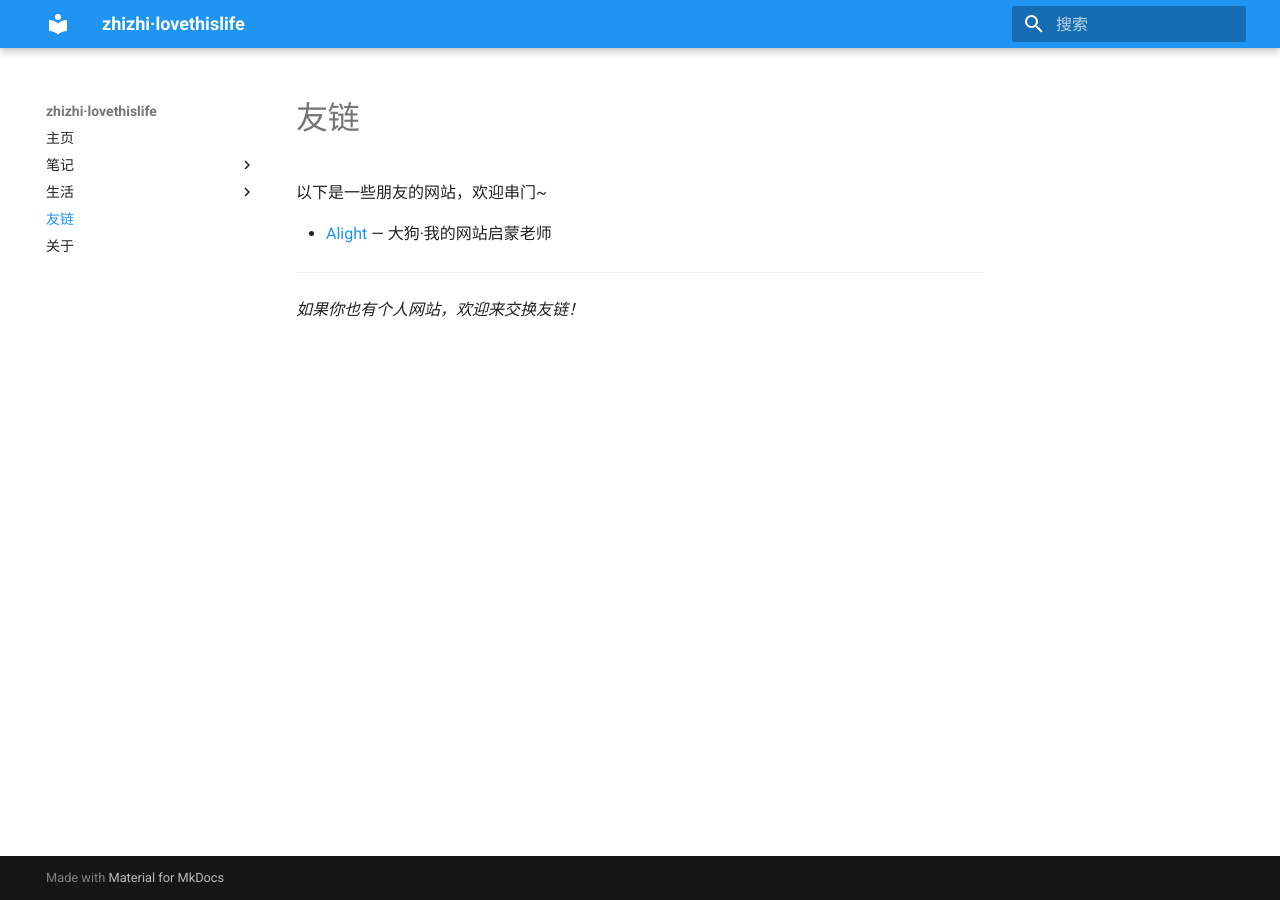
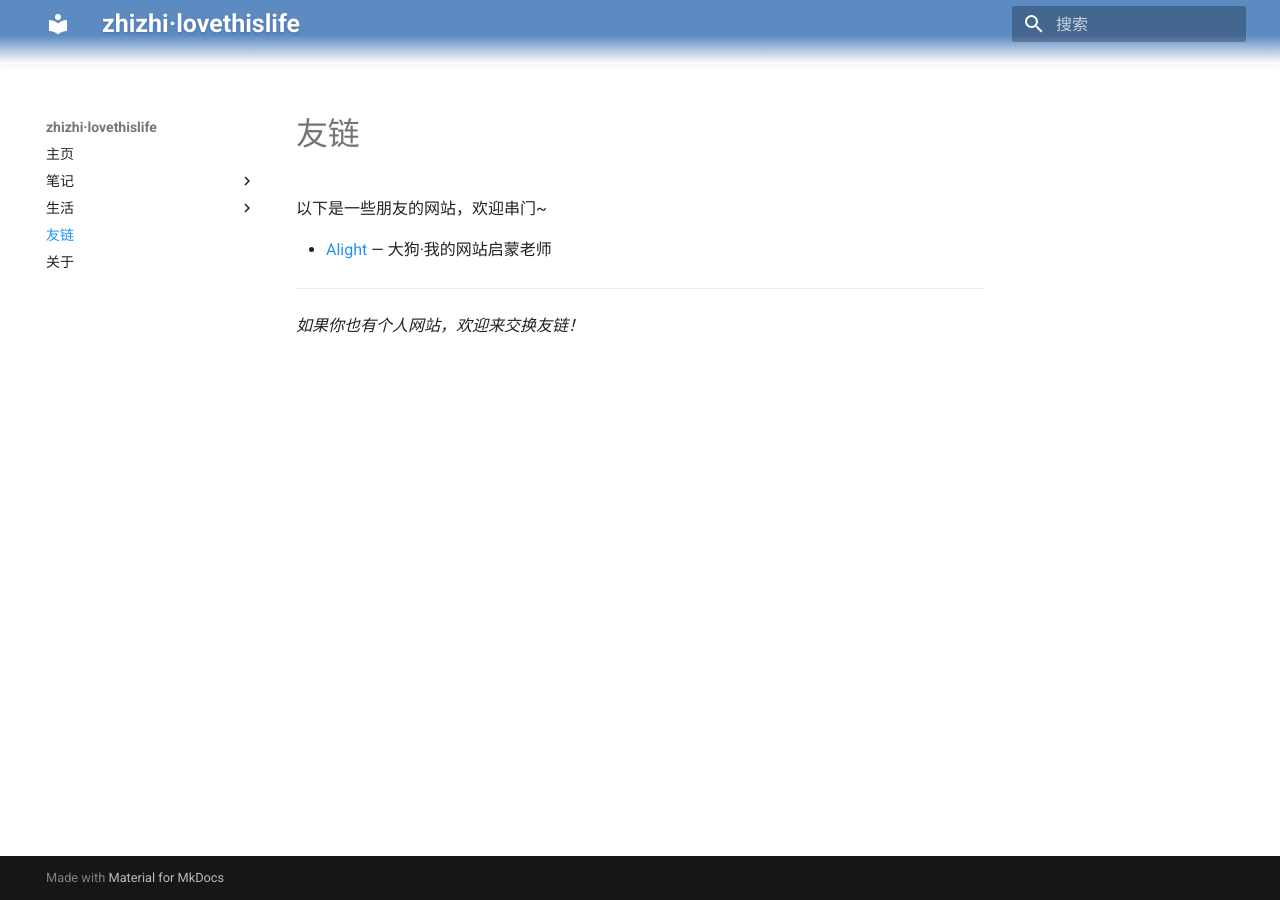
Before and after one commit to Zhi1Pan/Zhi1Pan.github.io, an MkDocs documentation site: the page built from docs/friends/index.md, in a window 1280 px wide. Built offline with MkDocs 1.6.1 and Material for MkDocs 9.7.7, drawn with Linux system fonts in a browser that asks for light colours.

Commit message:
美化主题色、导航栏渐变、主页背景虚化及字体调整

```diff
--- a/docs/stylesheets/extra.css
+++ b/docs/stylesheets/extra.css
@@ -25,7 +25,7 @@
   display: flex;
   justify-content: center;
   gap: 4rem;
-  margin-top: 7rem;
+  margin-top: 5rem;
   max-width: 60%;
   width: 100%;
   margin-left: auto;
@@ -198,3 +198,39 @@ html {
   border-radius: 4px;
   box-shadow: 0 1px 6px rgba(0, 0, 0, 0.08);
 }
+
+/* 网站主题色 - 优雅蓝 */
+:root {
+  --md-primary-fg-color: #5c8bc2;
+  --md-primary-fg-color--light: #8db4da;
+  --md-primary-fg-color--dark: #3d6a9e;
+  --md-accent-fg-color: #7bc8e8;
+  --md-accent-fg-color--transparent: rgba(123, 200, 232, 0.1);
+}
+
+/* 导航栏渐变：上蓝下白 */
+.md-header {
+  background: linear-gradient(180deg, #5c8bc2 0%, #5c8bc2 55%, #ffffff 100%) !important;
+  box-shadow: 0 1px 8px rgba(0, 0, 0, 0.06) !important;
+  height: 3.2rem !important;
+}
+
+.md-header__topic {
+  color: #ffffff !important;
+  text-shadow: 0 1px 3px rgba(0, 0, 0, 0.2);
+  font-size: 1.25rem !important;
+}
+
+.md-tabs {
+  background: transparent !important;
+  border-top: 1px solid rgba(0, 0, 0, 0.05);
+}
+
+.md-tabs__link {
+  color: rgba(0, 0, 0, 0.6) !important;
+}
+
+.md-tabs__link--active {
+  color: #3d6a9e !important;
+  font-weight: 600;
+}
```
Also changed, not shown: docs/index.md (+14 -4 lines).
